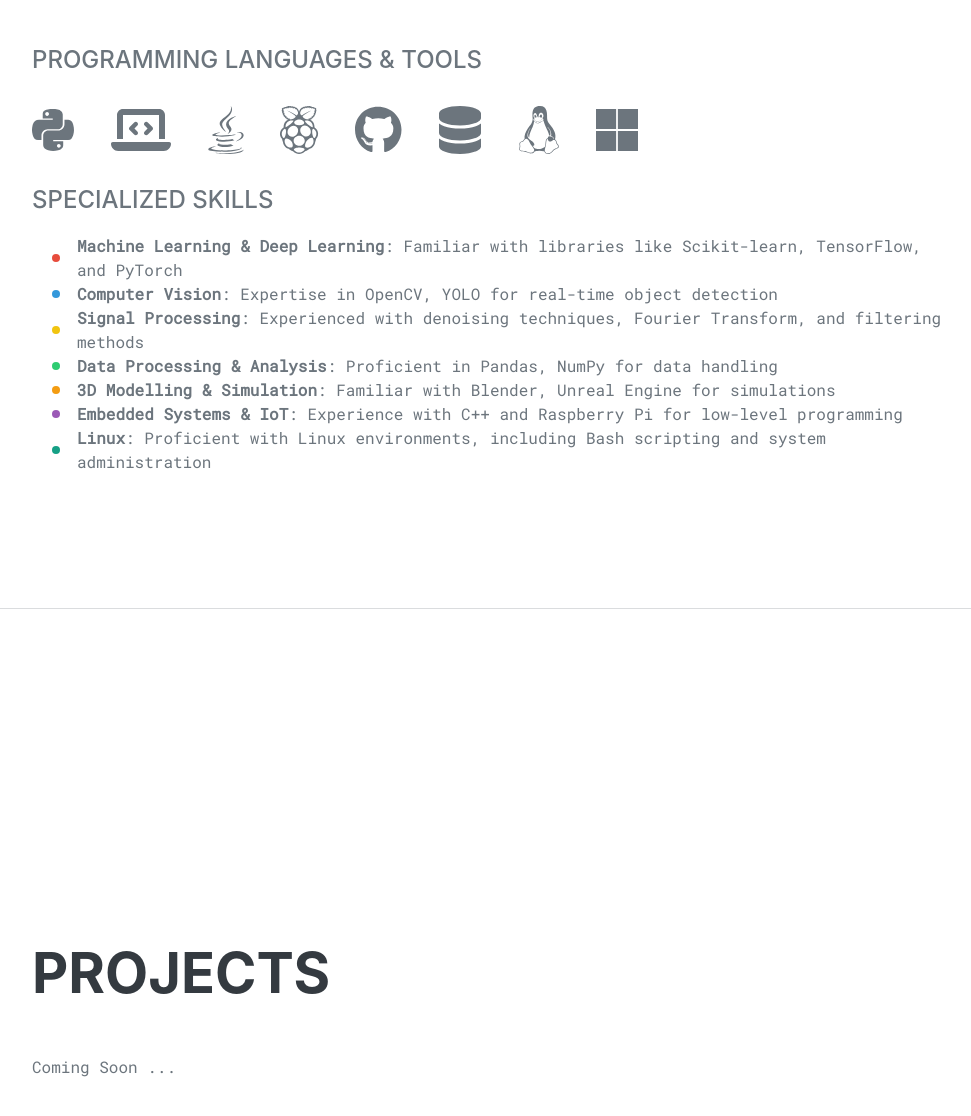
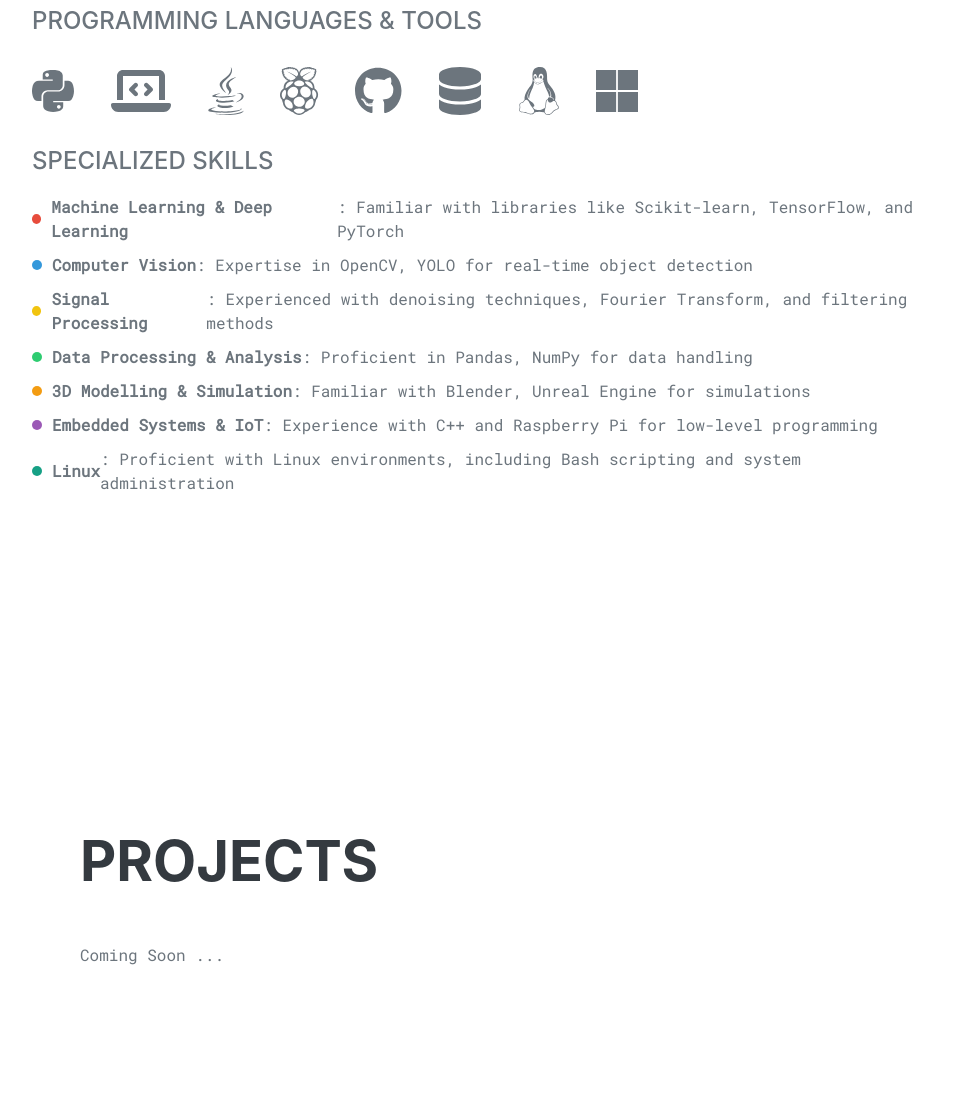
Before and after one commit to HaniBou/Hanibou.github.io, a plain HTML site: page index.html in a window 1280 px wide. Shown: the part 2894-4010 px from the top of the page, without its empty margins (288-1259 px from the left). Drawn offline with nearby package versions, Linux system fonts and the light colour scheme; a web font is replaced by a local one.

Commit message:
fixed bullet points

```diff
--- a/index.html
+++ b/index.html
@@ -139,7 +139,7 @@
 <!-- Skills -->
 <section class="resume-section" id="skills">
     <div class="resume-section-content">
-        <h2 class="mb-5 text-center">Skills</h2>
+        <h2 class="mb-5">Skills</h2>
 
         <!-- Programming Languages & Tools -->
         <div class="subheading mb-3">Programming Languages & Tools</div>
@@ -157,50 +157,48 @@
 
        <!-- Specialized Skills -->
 <div class="subheading mb-3">Specialized Skills</div>
-        <ul style="list-style-type: none; padding-left: 20px;">
-            <li style="position: relative; padding-left: 25px;">
-                <span style="position: absolute; left: 0; top: 50%; transform: translateY(-50%); width: 8px; height: 8px; background-color: #e74c3c; border-radius: 50%;"></span>
+<ul style="list-style-type: none; padding-left: 0; margin: 0;">
+    <li style="display: flex; align-items: center; margin-bottom: 10px;">
+        <span style="width: 10px; height: 10px; background-color: #e74c3c; border-radius: 50%; margin-right: 10px;"></span>
         <strong>Machine Learning & Deep Learning</strong>: Familiar with libraries like Scikit-learn, TensorFlow, and PyTorch
     </li>
-            <li style="position: relative; padding-left: 25px;">
-                <span style="position: absolute; left: 0; top: 50%; transform: translateY(-50%); width: 8px; height: 8px; background-color: #3498db; border-radius: 50%;"></span>
+    <li style="display: flex; align-items: center; margin-bottom: 10px;">
+        <span style="width: 10px; height: 10px; background-color: #3498db; border-radius: 50%; margin-right: 10px;"></span>
         <strong>Computer Vision</strong>: Expertise in OpenCV, YOLO for real-time object detection
     </li>
-            <li style="position: relative; padding-left: 25px;">
-                <span style="position: absolute; left: 0; top: 50%; transform: translateY(-50%); width: 8px; height: 8px; background-color: #f1c40f; border-radius: 50%;"></span>
+    <li style="display: flex; align-items: center; margin-bottom: 10px;">
+        <span style="width: 10px; height: 10px; background-color: #f1c40f; border-radius: 50%; margin-right: 10px;"></span>
         <strong>Signal Processing</strong>: Experienced with denoising techniques, Fourier Transform, and filtering methods
     </li>
-            <li style="position: relative; padding-left: 25px;">
-                <span style="position: absolute; left: 0; top: 50%; transform: translateY(-50%); width: 8px; height: 8px; background-color: #2ecc71; border-radius: 50%;"></span>
+    <li style="display: flex; align-items: center; margin-bottom: 10px;">
+        <span style="width: 10px; height: 10px; background-color: #2ecc71; border-radius: 50%; margin-right: 10px;"></span>
         <strong>Data Processing & Analysis</strong>: Proficient in Pandas, NumPy for data handling
     </li>
-            <li style="position: relative; padding-left: 25px;">
-                <span style="position: absolute; left: 0; top: 50%; transform: translateY(-50%); width: 8px; height: 8px; background-color: #f39c12; border-radius: 50%;"></span>
+    <li style="display: flex; align-items: center; margin-bottom: 10px;">
+        <span style="width: 10px; height: 10px; background-color: #f39c12; border-radius: 50%; margin-right: 10px;"></span>
         <strong>3D Modelling & Simulation</strong>: Familiar with Blender, Unreal Engine for simulations
     </li>
-            <li style="position: relative; padding-left: 25px;">
-                <span style="position: absolute; left: 0; top: 50%; transform: translateY(-50%); width: 8px; height: 8px; background-color: #9b59b6; border-radius: 50%;"></span>
+    <li style="display: flex; align-items: center; margin-bottom: 10px;">
+        <span style="width: 10px; height: 10px; background-color: #9b59b6; border-radius: 50%; margin-right: 10px;"></span>
         <strong>Embedded Systems & IoT</strong>: Experience with C++ and Raspberry Pi for low-level programming
     </li>
-            <li style="position: relative; padding-left: 25px;">
-                <span style="position: absolute; left: 0; top: 50%; transform: translateY(-50%); width: 8px; height: 8px; background-color: #16a085; border-radius: 50%;"></span>
+    <li style="display: flex; align-items: center; margin-bottom: 10px;">
+        <span style="width: 10px; height: 10px; background-color: #16a085; border-radius: 50%; margin-right: 10px;"></span>
         <strong>Linux</strong>: Proficient with Linux environments, including Bash scripting and system administration
     </li>
 </ul>
 
-    </div>
-</section>
-<hr class="m-0" />
 
 
         <!-- Projects Section -->
         <section class="resume-section" id="projects">
             <div class="resume-section-content">
-        <h2 class="mb-5">Projects</h2>
-        <p class="mb-0">Coming Soon ...</p> <!-- Placeholder message for upcoming projects -->
-        <!-- Add more content here when you're ready to showcase your projects -->
+                <h2 class="mb-5" style="text-align: left;">Projects</h2>
+                <p style="text-align: left;">Coming Soon ...</p>
             </div>
         </section>
+
+
     <hr class="m-0" />
 
 
```
Also changed, not shown: css/styles.css. Lines whose indentation alone changed are shown as unchanged.
